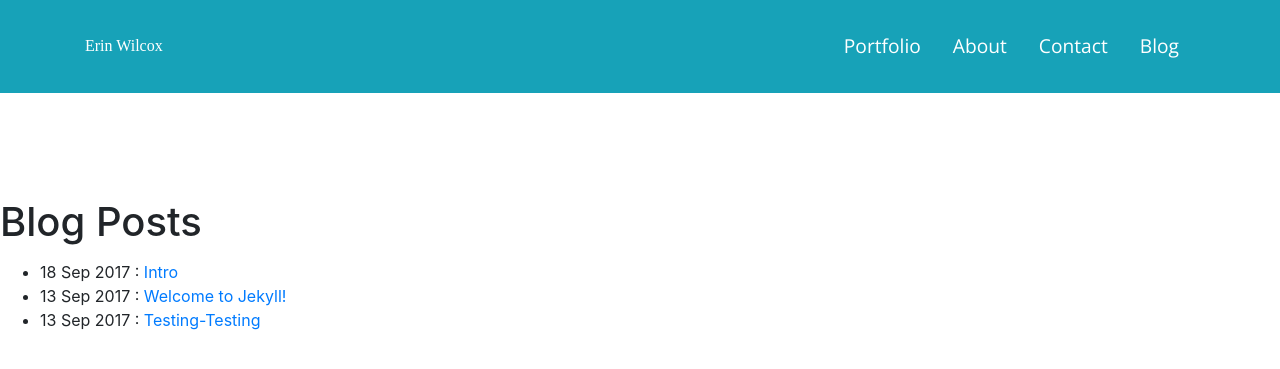
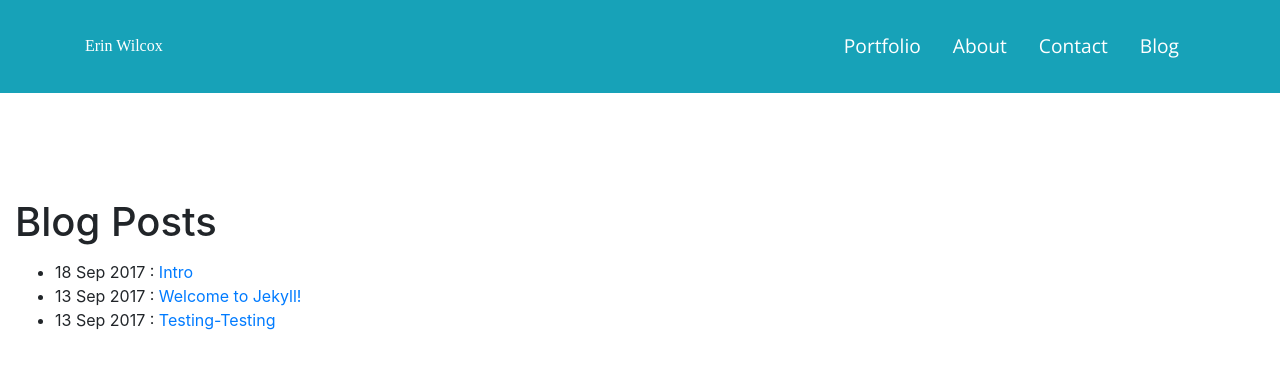
Before and after one commit to brookin8/brookin8.github.io, a Jekyll site: the page built from blog.html, in a window 1280 px wide. Shown: the top 369 px of the page. Built offline with Jekyll 4.4.1, drawn with Linux system fonts in a browser that asks for light colours; nearby versions of some CDN libraries; some web fonts are replaced; library files that are not in the unit come from our copies.

Commit message:
uugh blog.html

```diff
--- a/blog.html
+++ b/blog.html
@@ -4,7 +4,7 @@ title: Erin's Blog
 layout: index
 ---
 
-<div container = "container-fluid"; style= "margin-top:200px;">
+<div class = "container-fluid"; style= "margin-top:200px;">
 	<h1>Blog Posts</h1>
 		<p>
 			        <ul>
```
